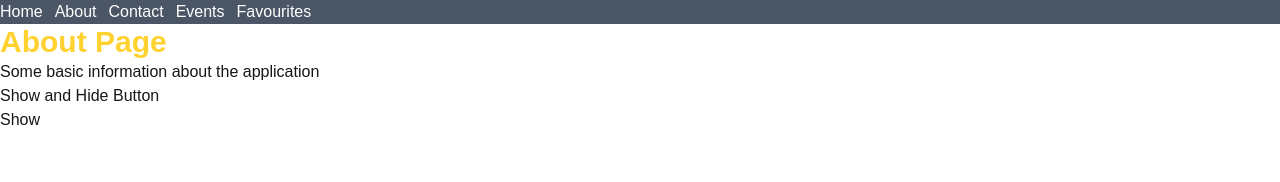
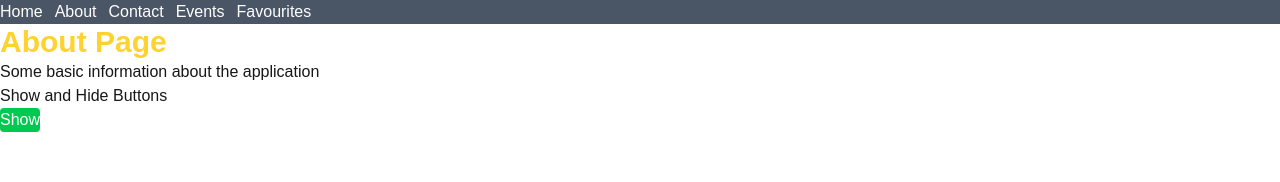
Before and after one commit to ManyManicAmbitions/activities_finder_project, a Next.js app: page /About in a window 1280 px wide. Shown: the top 182 px of the page. Built offline with nearby package versions, Linux system fonts and the light colour scheme.

Commit message:
Phase 1 completed

```diff
--- a/components/ShowHideButtons.js
+++ b/components/ShowHideButtons.js
@@ -1,7 +1,7 @@
 'use client';
 import { useState } from 'react';
 
-function ShowHideButton({ message = "This application will find and show information about manu activities and events"}){
+function ShowHideButton({ message = "Bonjour"}){
     const [ShowHideButtonEnabled, setShowHideButtonEnabled] = useState(false);
 
     const renderShowHideButton = () => {
@@ -21,7 +21,7 @@ function ShowHideButton({ message = "This application will find and show informa
 
     return (
         <div>
-            <button onClick={ () => setShowHideButtonEnabled(!ShowHideButtonEnabled)}>
+            <button className="bg-green-500 text-white px-4 py-2 rounded hover:bg-green-700" onClick={ () => setShowHideButtonEnabled(!ShowHideButtonEnabled)}>
              {buttonText()}
             </button>
             {renderShowHideButton()}
@@ -33,8 +33,8 @@ function ShowHideButton({ message = "This application will find and show informa
 export default function ShowHideButtonDemo() {
     return (
         <div>
-            <h1>Show and Hide Button</h1>
-            <ShowHideButton message='Activities and Events'/>
+            <h1>Show and Hide Buttons</h1>
+            <ShowHideButton message='Activities and Events placeholder // This application will find and show information about many activities and events'/>
         </div>
     );
 }
```
